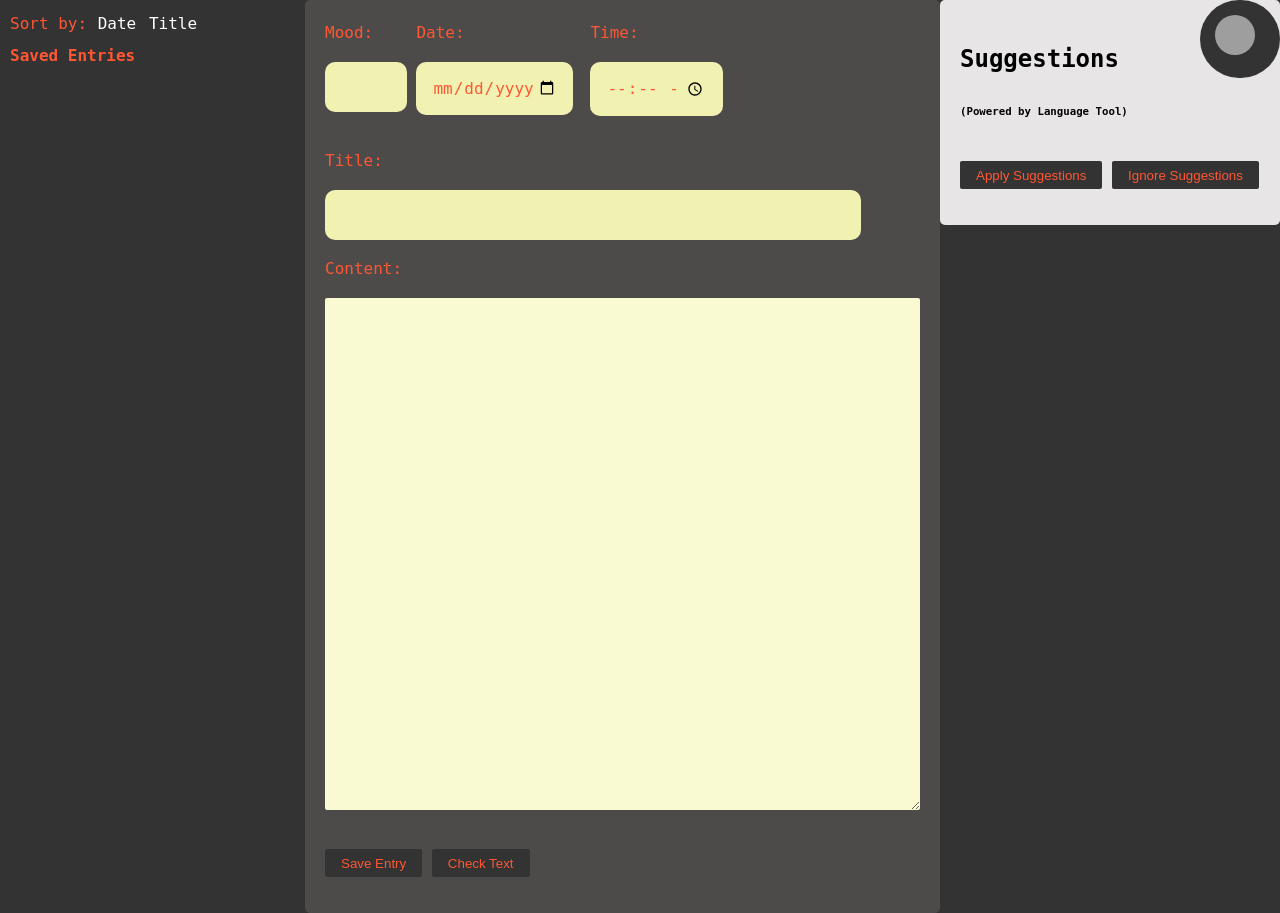
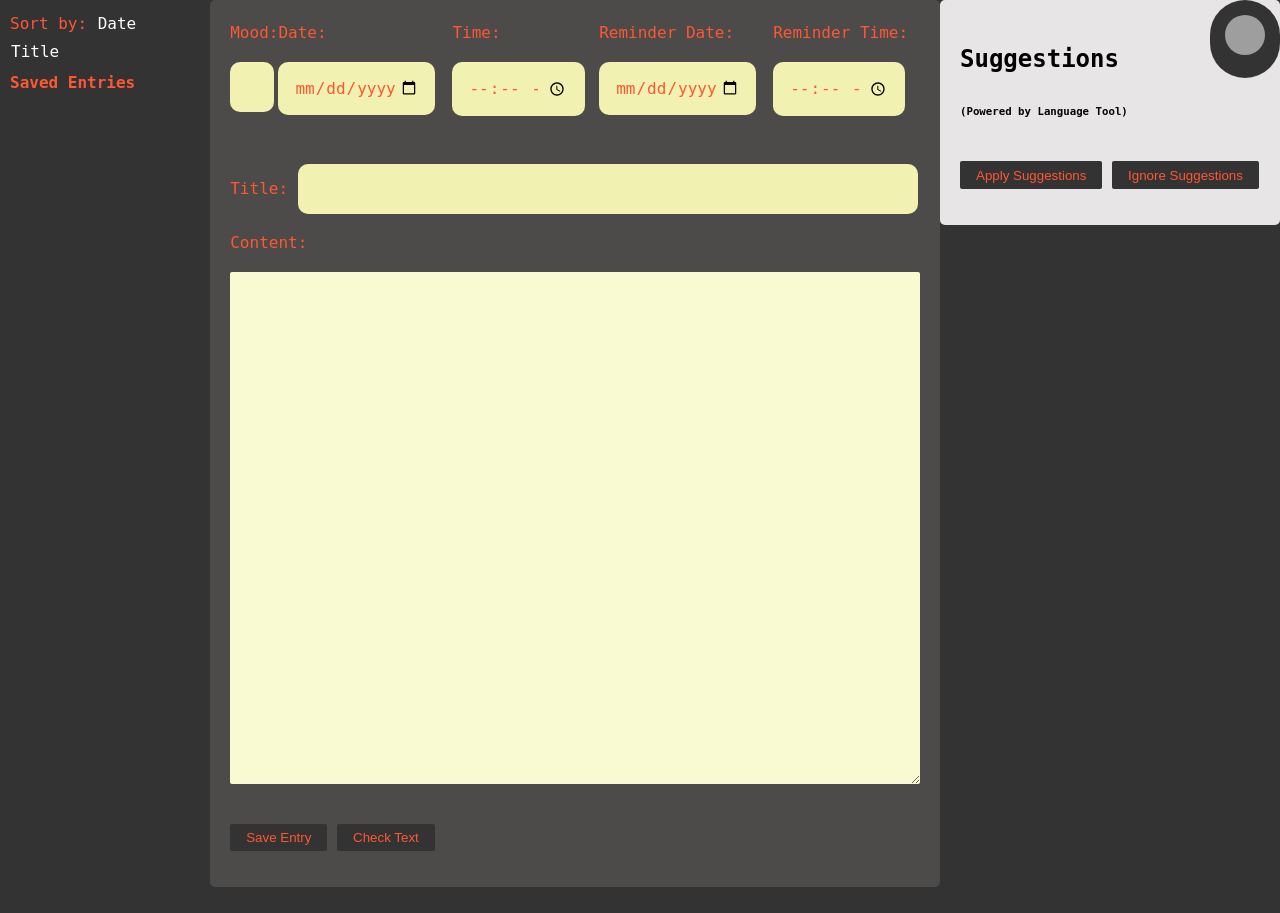
Before and after one commit to Wrecage/ProDigi, a Django app: page /entry/ in a window 1280 px wide. After the commit the page ends 887 px from the top, so only its background shows below. Run offline with Django 4.2, Linux system fonts and the light colour scheme; the visitor is signed in with stand-in values (Sample User, id 1); data that the repository does not hold is empty; grey boxes are pictures that could not be loaded.

Commit message:
uncomment " reminders " fields

```diff
--- a/blog/static/blog/css/addtask.css
+++ b/blog/static/blog/css/addtask.css
@@ -45,7 +45,7 @@
 }
 
 .small-input {
-  width: calc(50% - 45em);
+  max-width: fit-content;
 }
 
 .medium-input {
@@ -78,7 +78,7 @@
 
 
       .navigation {
-          position: fixed;
+          position: absolute;
           top: 0;
           right: 0;
           padding: 15px;
@@ -100,7 +100,7 @@
           font-weight: bold;
       }
 
-      .profile-button {
+    .profile-button {
     display: inline-block;
     padding: 0.8rem 2.5rem;
     background-color: #FF5733;
--- a/blog/static/blog/css/diaryentry.css
+++ b/blog/static/blog/css/diaryentry.css
@@ -188,14 +188,12 @@
   box-sizing: border-box;
   background-color: #333333;
   border-radius: 100px;
-
 }
 
 .navigation img {
   width: 40px;
   height: 40px;
   border-radius: 50%;
-  margin-right: 10px;
 }
 
 .navigation a {
--- a/templates/diary_entry_form.html
+++ b/templates/diary_entry_form.html
@@ -35,9 +35,9 @@
         <div class="entry" data-entry-id="{{ entry.id }}">
             <div class="entry-title">{{ entry.title }}</div>
             <div class="entry-reminder">{{ entry.date }}</div>
-            <!-- {% if entry.reminder_date and entry.reminder_time %}
+            {% if entry.reminder_date and entry.reminder_time %}
             <div class="entry-reminder"><span class="flicker-text">REMINDER:</span><br> {{ entry.reminder_date }} {{ entry.reminder_time }}</div>
-            {% endif %} -->
+            {% endif %}
 
             <!-- for editing -->
             <form method="GET" action="{% url 'edit_entry' entry.id %}" style="display: inline;">
@@ -80,12 +80,12 @@
                 </div>
 
                 <div>
-                    <!-- <label for="reminder_date" class="journal-label">Reminder Date:</label>
-                    <input type="date" id="reminder_date" name="reminder_date" class="entry-text-title" value="{{ entry.reminder_date|default:'' }}"> -->
+                    <label for="reminder_date" class="journal-label">Reminder Date:</label>
+                    <input type="date" id="reminder_date" name="reminder_date" class="entry-text-title" value="{{ entry.reminder_date|default:'' }}">
                 </div>
                 <div>
-                    <!-- <label for="reminder_time" class="journal-label">Reminder Time:</label>
-                    <input type="time" id="reminder_time" name="reminder_time" class="entry-text-title" value="{{ entry.reminder_time|default:'' }}"> -->
+                    <label for="reminder_time" class="journal-label">Reminder Time:</label>
+                    <input type="time" id="reminder_time" name="reminder_time" class="entry-text-title" value="{{ entry.reminder_time|default:'' }}">
                 </div>
 
             </div>
```
